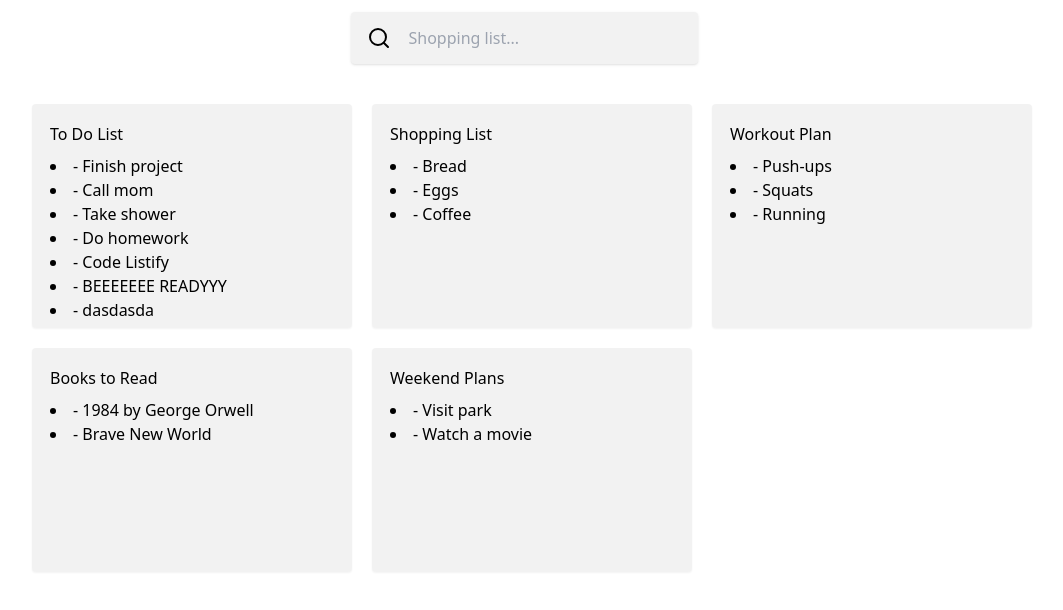
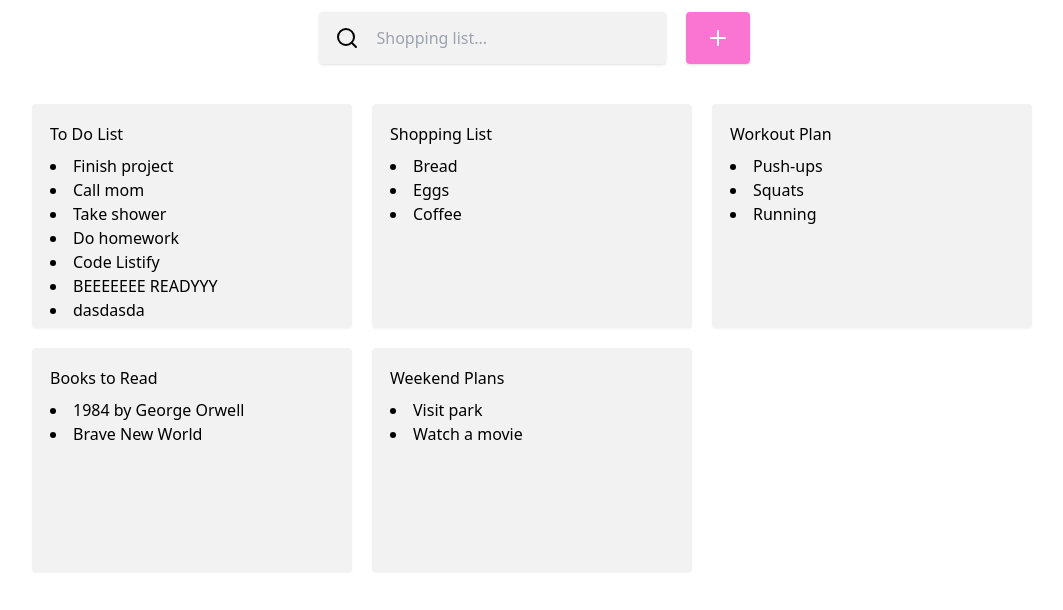
Before and after one commit to kauefraga/listify, a React (Vite) app in the folder apps/frontend/: page / in a window 1280 px wide. Shown: the top 610 px of the page, without its empty margins (108-1171 px from the left). Built offline with nearby package versions, Linux system fonts and the light colour scheme.

Commit message:
frontend: create new list page
* Add path (`/new-list`) in the router
* Add `Link` with button style in the root's header
* Create `NewList` page with state and form handling

```diff
--- a/apps/frontend/src/main.tsx
+++ b/apps/frontend/src/main.tsx
@@ -3,12 +3,17 @@ import { createRoot } from 'react-dom/client';
 import './main.css';
 
 import { RouterProvider, createBrowserRouter } from 'react-router-dom';
+import { NewList } from './pages/new-list';
 import { Root } from './pages/root';
 
 const router = createBrowserRouter([
   {
     path: '/',
     element: <Root />,
+  },
+  {
+    path: '/new-list',
+    element: <NewList />,
   },
 ]);
 
--- /dev/null
+++ b/apps/frontend/src/pages/new-list.tsx
@@ -0,0 +1,40 @@
+import { type FormEvent, useState } from 'react';
+
+export function NewList() {
+  const [list, setList] = useState({
+    name: '',
+    content: '',
+  });
+
+  function handleForm(event: FormEvent<HTMLFormElement>) {
+    event.preventDefault();
+
+    console.log(':>', list);
+
+    setList({
+      name: '',
+      content: '',
+    });
+  }
+
+  return (
+    <div className="mx-auto w-full max-w-5xl p-3">
+      <form className="grid grid-cols-1 items-center gap-5" onSubmit={handleForm}>
+        <input
+          type="text"
+          className="rounded border-2 border-transparent bg-black/5 px-5 py-3 shadow outline-none transition-colors hover:border-listify-pink focus:border-listify-dark-pink"
+          placeholder="Favorite games..."
+          value={list.name}
+          onChange={e => setList({ ...list, name: e.target.value })}
+        />
+        <textarea
+          className="min-h-96 rounded border-2 border-transparent bg-black/5 px-5 py-3 shadow outline-none transition-colors hover:border-listify-pink focus:border-listify-dark-pink"
+          placeholder="- Street Fighter"
+          value={list.content}
+          onChange={e => setList({ ...list, content: e.target.value })}
+        />
+        <button type="submit" className="rounded border-2 border-transparent bg-black/5 px-5 py-3 shadow outline-none transition-colors hover:border-listify-pink active:border-listify-dark-pink">Save</button>
+      </form>
+    </div>
+  );
+}
--- a/apps/frontend/src/pages/root.tsx
+++ b/apps/frontend/src/pages/root.tsx
@@ -1,4 +1,6 @@
+import { Plus } from 'lucide-react';
 import { useState } from 'react';
+import { Link } from 'react-router-dom';
 import { ListItem } from '../components/list-item';
 import { ListRoot } from '../components/list-root';
 import { SearchInput } from '../components/search-input';
@@ -9,27 +11,27 @@ export function Root() {
       id: '1a2b3c4d-5e6f-7g8h-9i10-j11k12l13m14',
       name: 'To Do List',
       content:
-        '- Finish project\n- Call mom\n- Take shower\n- Do homework\n- Code Listify\n- BEEEEEEE READYYY\n- dasdasda\n- dasdasdasdas',
+        'Finish project\nCall mom\nTake shower\nDo homework\nCode Listify\nBEEEEEEE READYYY\ndasdasda\nasdasdasdas',
     },
     {
       id: '2b3c4d5e-6f7g-8h9i-10j11-k12l13m14n15',
       name: 'Shopping List',
-      content: '- Bread\n- Eggs\n- Coffee',
+      content: 'Bread\nEggs\nCoffee',
     },
     {
       id: '3c4d5e6f-7g8h-9i10-j11k12-l13m14n15o16',
       name: 'Workout Plan',
-      content: '- Push-ups\n- Squats\n- Running',
+      content: 'Push-ups\nSquats\nRunning',
     },
     {
       id: '4d5e6f7g-8h9i-10j11-k12l13-m14n15o16p17',
       name: 'Books to Read',
-      content: '- 1984 by George Orwell\n- Brave New World',
+      content: '1984 by George Orwell\nBrave New World',
     },
     {
       id: '5e6f7g8h-9i10-j11k12-l13m14-n15o16p17q18',
       name: 'Weekend Plans',
-      content: '- Visit park\n- Watch a movie',
+      content: 'Visit park\nWatch a movie',
     },
   ];
 
@@ -39,8 +41,14 @@ export function Root() {
   return (
     <div className="mx-auto w-full max-w-5xl p-3">
       <div className="flex flex-col items-center gap-10">
-        <header>
+        <header className="flex">
           <SearchInput value={search} onChange={e => setSearch(e.target.value)} placeholder="Shopping list..." />
+          <Link
+            to="new-list"
+            className="flex items-center rounded bg-listify-pink/80 px-5 py-3 text-white shadow transition-colors hover:bg-listify-dark-pink active:bg-listify-dark-pink/90"
+          >
+            <Plus />
+          </Link>
         </header>
         <div className="w-full">
           <ListRoot>
```
